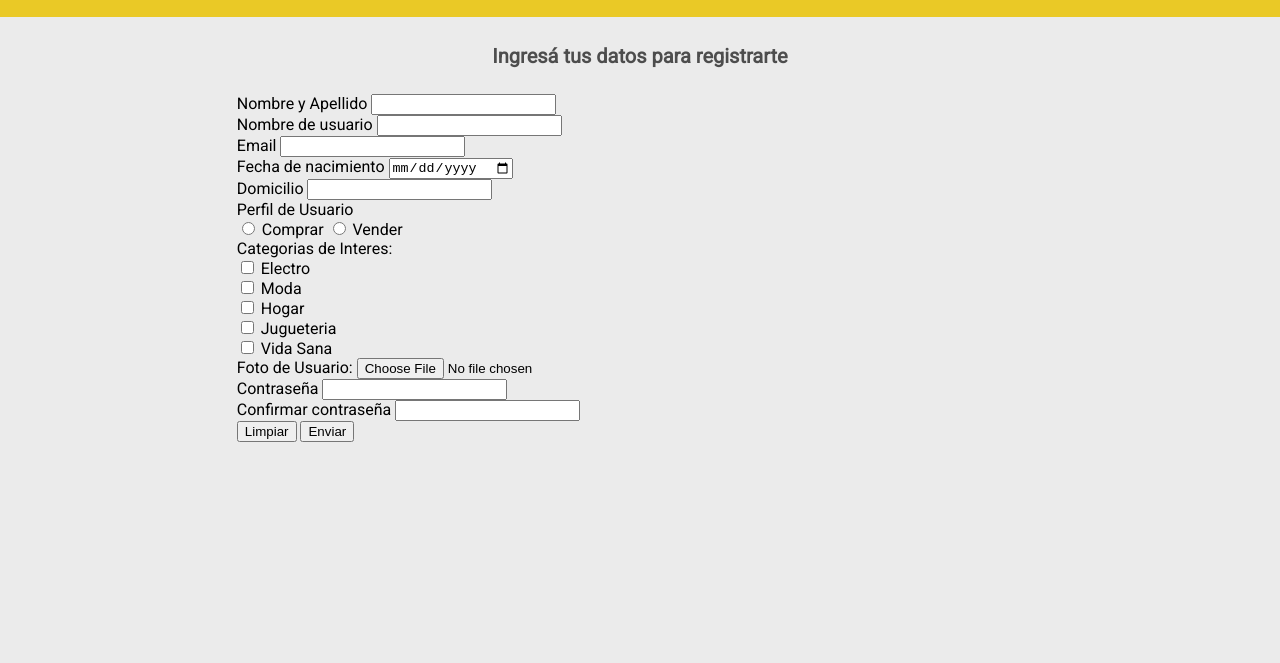
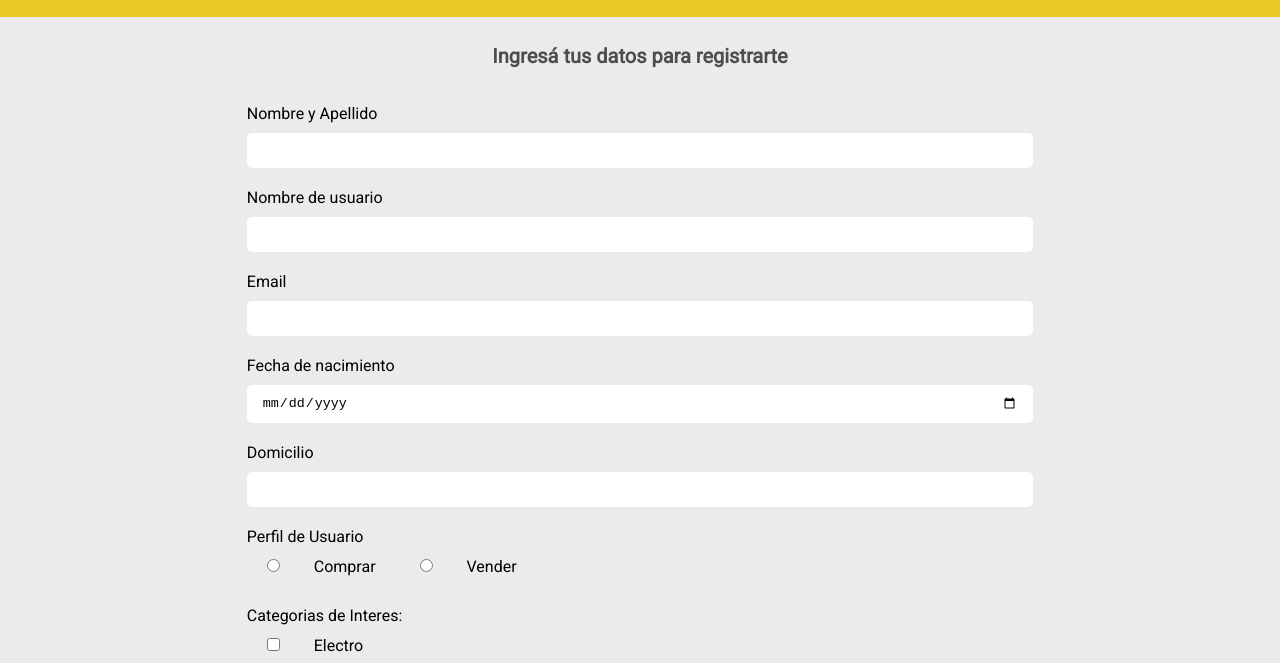
Before and after one commit to MaTuTe248/mercado-liebre-DH2023, a website: page views/registro.html in a window 1280 px wide. Shown: the part 121-784 px from the top of the page. Drawn offline with Linux system fonts and the light colour scheme; files that its build step writes are made by us from their sources.

Commit message:
dando estilos a los formularios

```diff
--- a/public/css/estilo1.css
+++ b/public/css/estilo1.css
@@ -220,6 +220,100 @@ span{
     margin: auto;
 }
 
+
+.title-register{
+    font-size: 20px;
+    text-align: center;
+    color: #4d4d4d;
+}
+
+.title-login{
+    font-size: 20px;
+    text-align: center;
+    color: #4d4d4d;
+}
+
+.form__control{
+    padding: 20px 10px;
+}
+
+.form__control-field{
+    padding: 10px 10px;
+    display: block;
+}
+
+.form__control-label{
+    display: inline-block;
+    margin-bottom: 10px;
+    margin-right: 20px;
+}
+
+.form__control-input{
+    display: block;
+    border: none;
+    border-radius: 5px;
+    width: 100%;
+    padding: 10px 15px;
+}
+
+.form__control-radio{
+   margin-right: 30px;
+   margin-left: 20px;
+}
+
+.form__control-checkbox{
+    margin-right: 30px;
+    margin-left: 20px;
+}
+
+.form__control-botonera{
+    padding: 10px 10px;
+    margin-top: 20px;
+    display: flex;
+    justify-content: end;
+
+}
+
+.form__control-botonera-login{
+    padding: 10px 10px;
+    margin-top: 20px;
+    display: flex;
+    justify-content: center;
+}
+
+.form__control-button-reset{
+    padding: 10px 10px;
+    margin-left: 25px;
+    border: none;
+    background-color:#0044AA;
+    color: white;
+    border-radius: 5px;
+}
+
+.form__control-button-submit{
+    padding: 10px 10px;
+    margin-left: 25px;
+    border: none;
+    background-color:#39b54a;
+    color: white;
+    border-radius: 5px;
+}
+
+.form__control-button-login{
+    padding: 10px 10px;
+    border: none;
+    background-color:#0044AA;
+    color: white;
+    border-radius: 5px;
+    width: 100%;
+}
+
+html {
+    min-height: 100%;
+    position: relative;
+  }
+
+
 /* Estilos del pie de página */
 footer{
     background-color: white;
```
